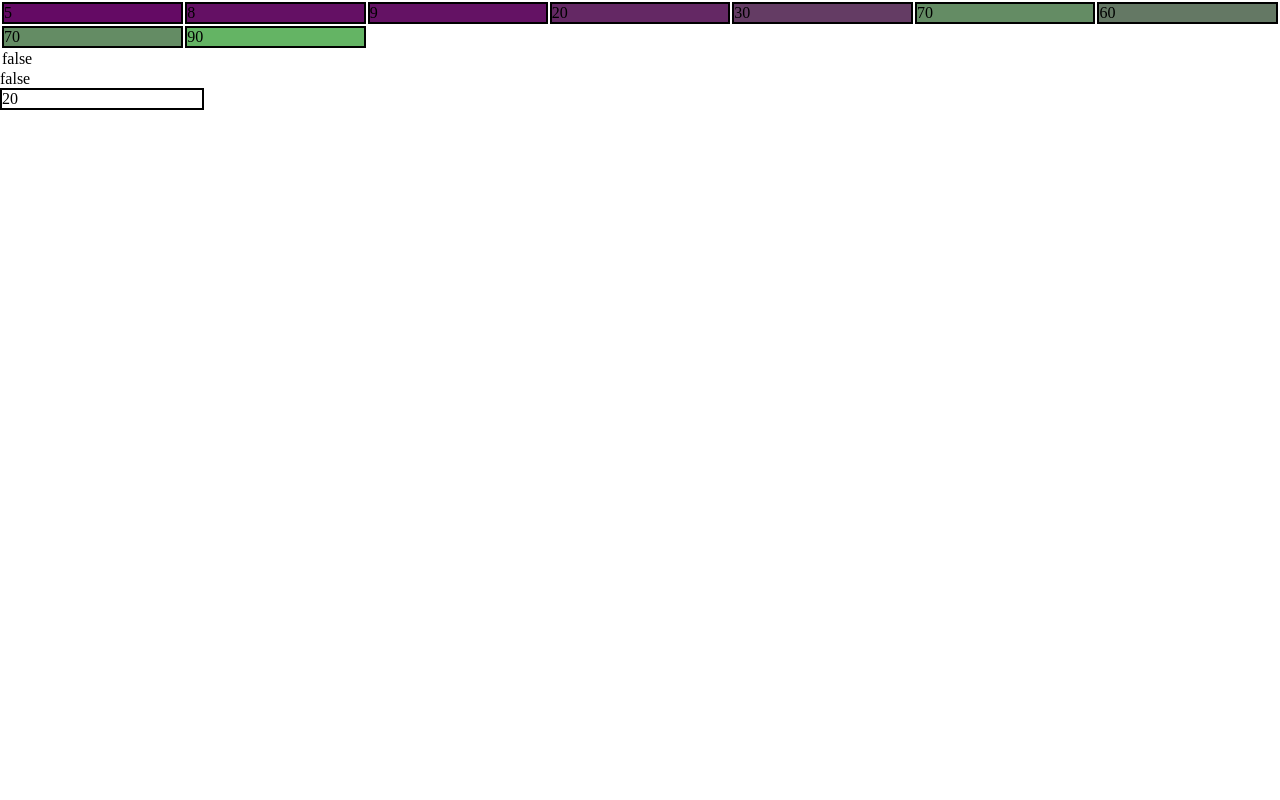
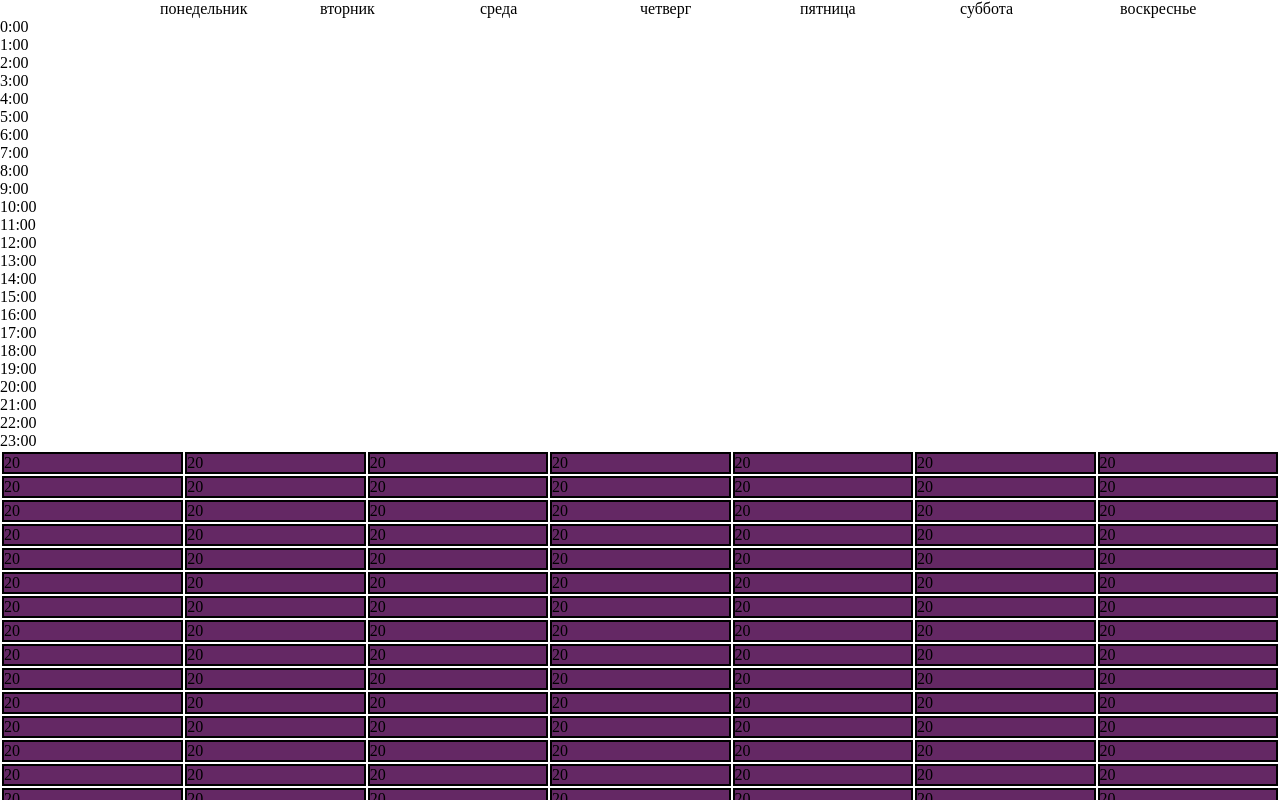
Before and after one commit to eduardBi/vueTempretureTracker, a Vue app: page / in a window 1280 px wide. Shown: the top 800 px of the page. Built offline with nearby package versions, Linux system fonts and the light colour scheme.

Commit message:
created table header component

```diff
--- a/src/App.vue
+++ b/src/App.vue
@@ -1,5 +1,6 @@
 <template>
 <div  @mousedown=" checkMousePressed(true)"  @mouseup="checkMousePressed(false)" >
+    <TableHeader></TableHeader>
       <Table
          v-bind:isMouseClicked="isMouseClicked"
          v-bind:temretureMax="temretureMax"
@@ -16,6 +17,7 @@
 
 
 import Table from './components/TableWrapper.vue'
+import TableHeader from './components/TableHeader.vue'
 
 
 export default {
@@ -26,7 +28,7 @@ export default {
         }
       },
     components:{
-      Table
+      Table,TableHeader
     },methods:{
         checkMousePressed(pressValue){
           // преверяю зажата ли лкм
--- /dev/null
+++ b/src/components/TableHeader.vue
@@ -0,0 +1,57 @@
+<template>
+
+    <div >
+         <div class="table-header flex vertical" >
+            <div v-for="item in weekData" :key='item'>{{item}}</div>
+        </div>
+         <div class="table-header flex horizontal">
+            <div v-for="item in timeData" :key='item'>{{item}}</div>
+        </div>
+    </div>
+
+</template>
+
+<script>
+export default {
+
+data(){
+      return{
+        weekData:[
+            '','понедельник','вторник',"среда","четверг","пятница","суббота",'воскреснье'
+          ],
+        timeData:[],
+        }
+    },
+    computed:{
+            FillTimeTable(){
+                //заполняю массив время
+                let timeArray=[];
+                  for(let i=0;i<24;i++)  {
+                      timeArray.push(`${i}:00`)
+                  }
+                  return timeArray
+            }
+    },
+    mounted(){
+        this.timeData=this.FillTimeTable
+        console.log(this.timeData)
+    }
+}
+</script>
+
+<style soped>
+
+    .horizontal{
+        flex-direction: column;
+    }
+    .vertical{
+        width: 100%;
+        justify-content: space-between;
+    }
+    .vertical>*{
+        width: 100%;
+    }
+    .flex{
+        display: flex;
+    }
+</style>
--- a/src/components/TableWrapper.vue
+++ b/src/components/TableWrapper.vue
@@ -76,15 +76,17 @@ export default {
       }
       },
       mounted(){
+          for(let i=0;i<140;i++){
+              this.table.push(this.temretureMax);
+          }
           this.SplitingBaseArray
 
-
-      }
+        }
       ,
     data(){
       return{
         table:[
-            5,8,9,20,30,70,60,70,90
+
           ],rowCount:7
         //количество строк
         ,splitedArray:[],
```
